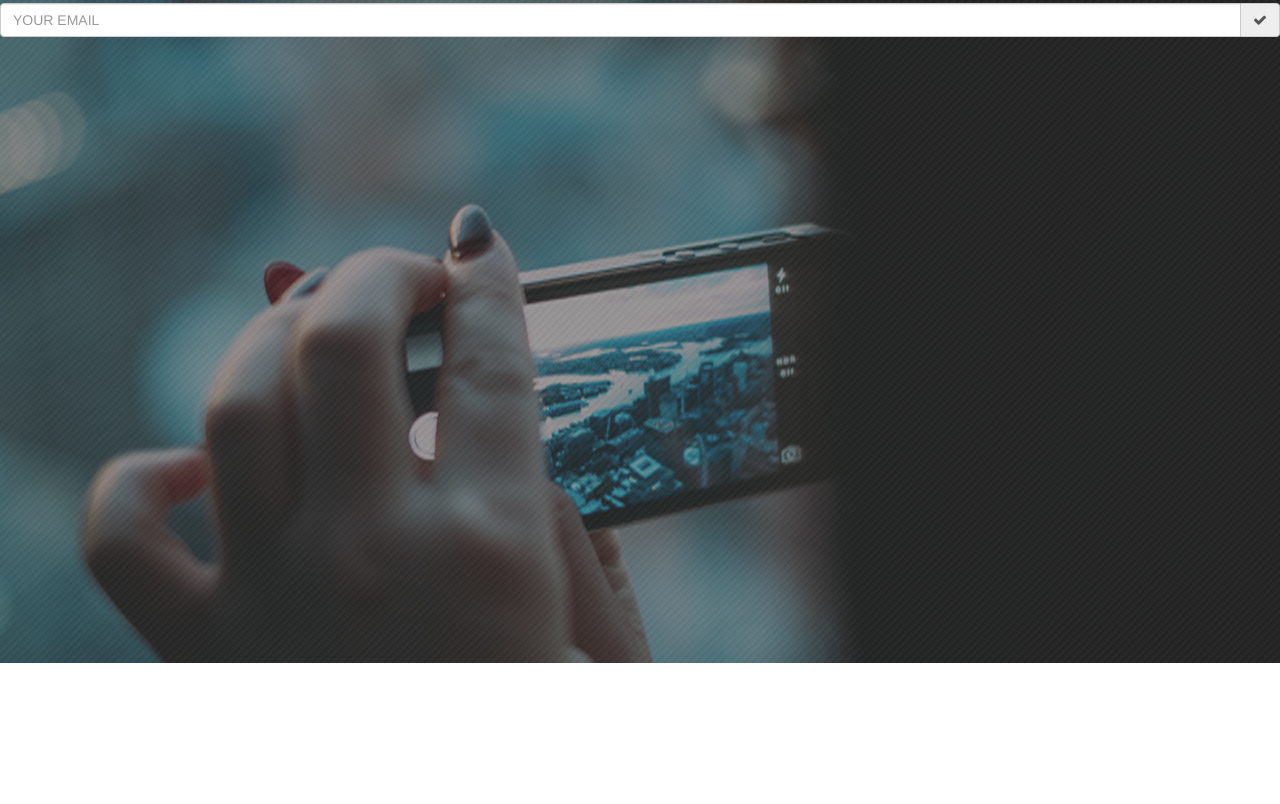
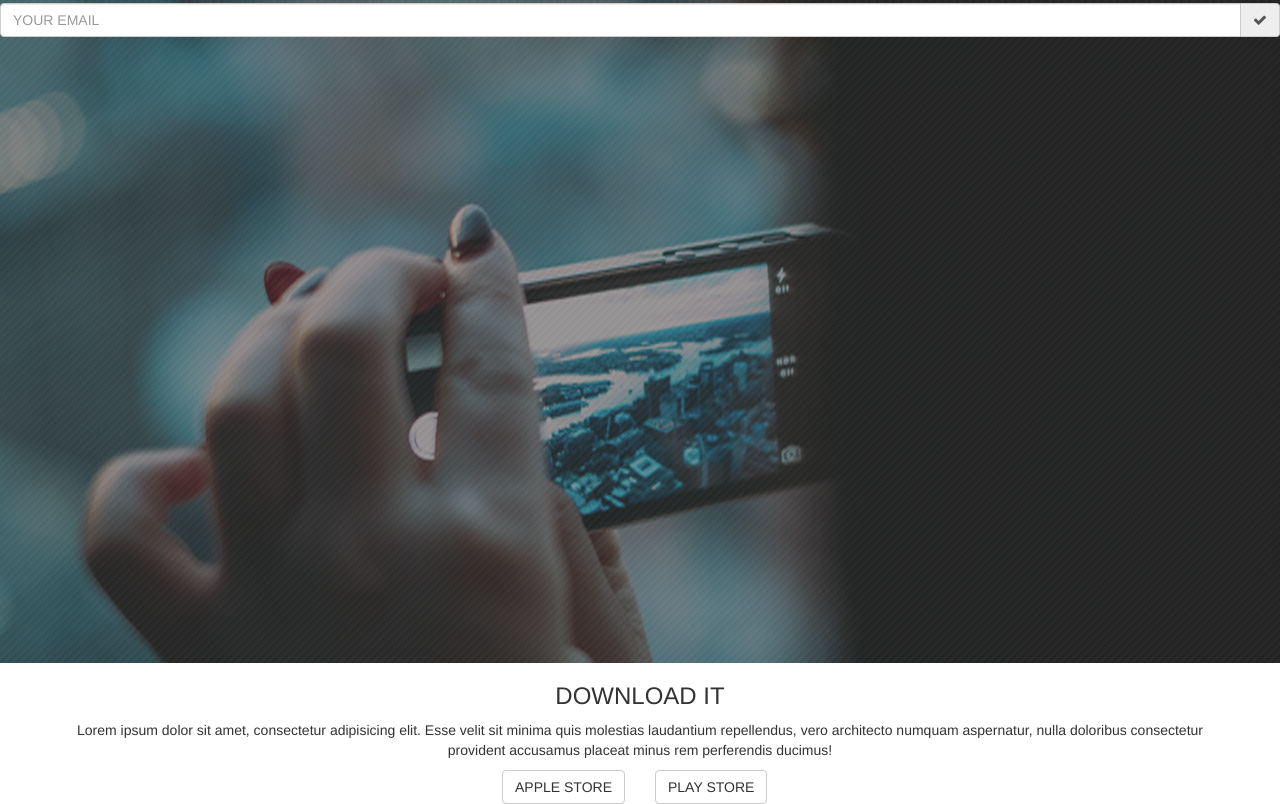
Before and after one commit to milily/ejercicio-photolab, a website: page index.html in a window 1280 px wide. Shown: the part 1775-2579 px from the top of the page. Before the commit the page ends 2438 px from the top, so only its background shows below. Drawn offline with Linux system fonts and the light colour scheme.

Commit message:
html sexta seccion lista

```diff
--- a/index.html
+++ b/index.html
@@ -91,5 +91,21 @@
 			</div>
 		</div>
 	</section>
+	<section class="container sixth-section">
+		<div class="row">
+			<div class="col-lg-12 col-md-12 col-sm-12 col-xs-12 text-center">
+				<h3>DOWNLOAD IT</h3>
+				<p>Lorem ipsum dolor sit amet, consectetur adipisicing elit. Esse velit sit minima quis molestias laudantium repellendus, vero architecto numquam aspernatur, nulla doloribus consectetur provident accusamus placeat minus rem perferendis ducimus!</p>
+			</div>
+		</div>
+		<div class="row">
+			<div class="col-lg-6 col-md-6 col-sm-6 col-xs-6 text-right">
+				<button type='button' class='btn btn-default'>APPLE STORE</button>
+			</div>
+			<div class="col-lg-6 col-md-6 col-sm-6 col-xs-6 text-left">
+				<button type='button' class='btn btn-default'>PLAY STORE</button>
+			</div>
+		</div>
+	</section>
 </body>
 </html>
```
